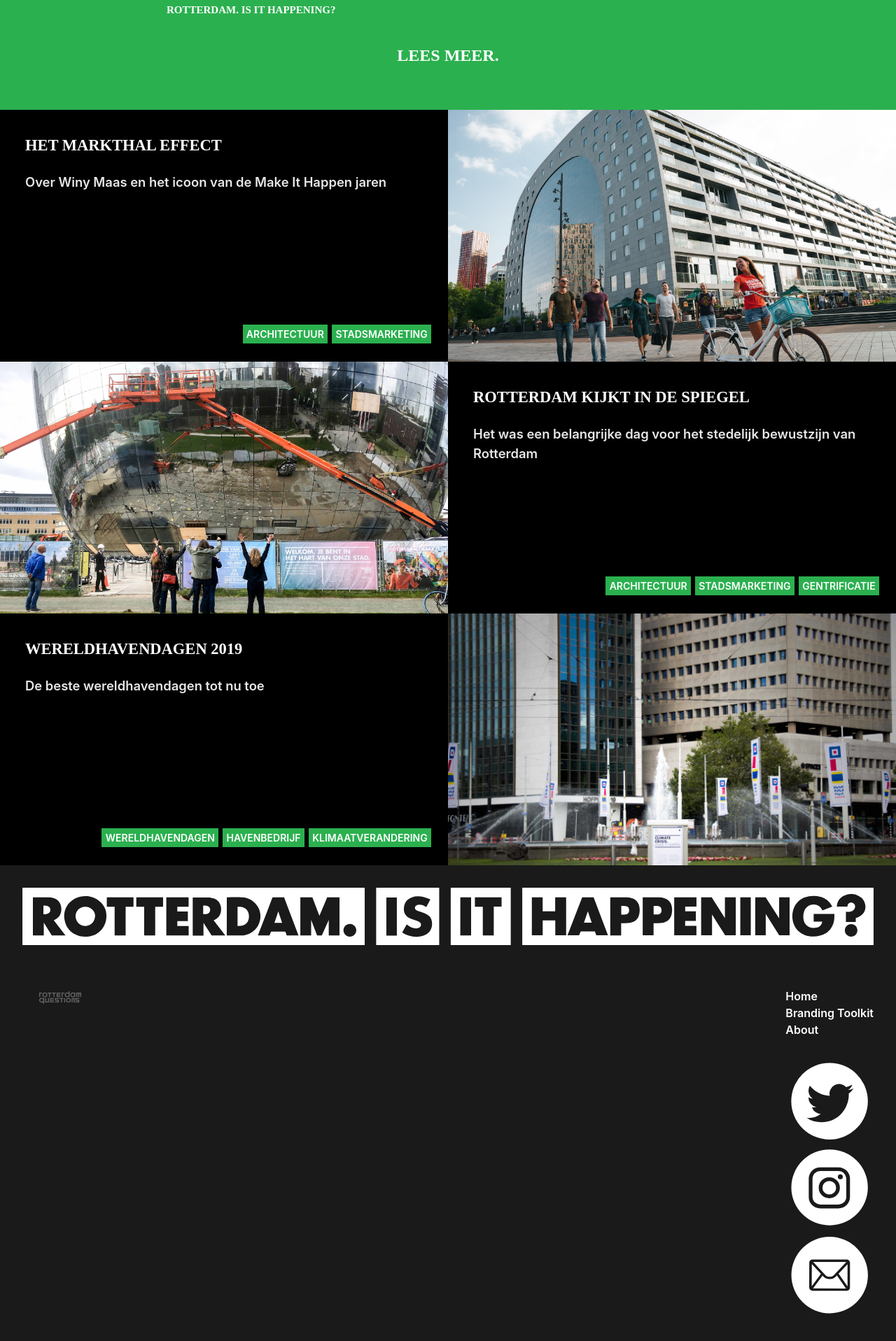
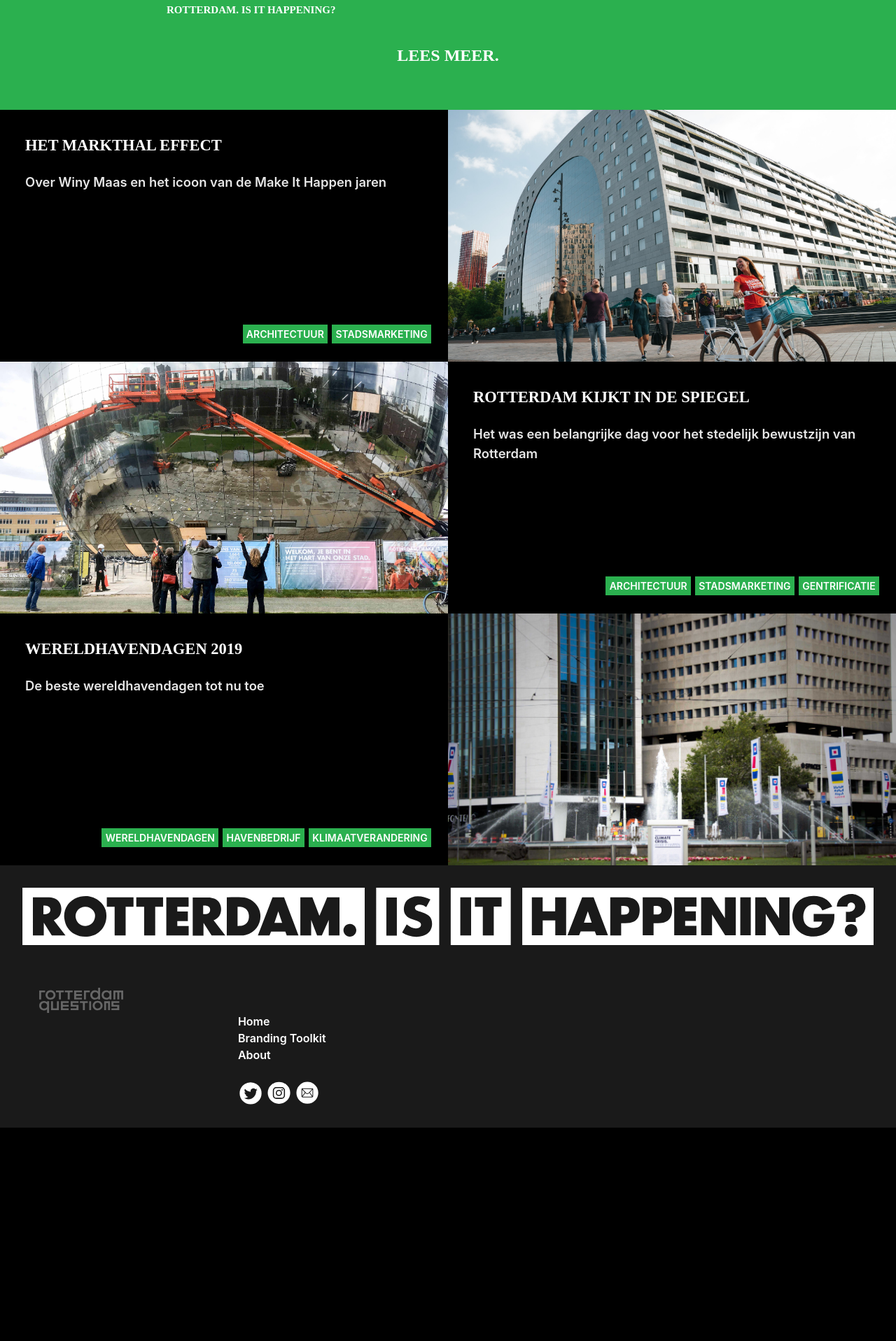
Before and after one commit to norealdirection/norealdirection.github.io, a Jekyll site: the page built from index.markdown, in a window 1280 px wide. Shown: the part 992-2909 px from the top of the page at 70% size. Built offline with Jekyll 4.4.1, drawn with Linux system fonts in a browser that asks for light colours; after the commit the page ends 2604 px from its top, so only the background shows below that.

Commit message:
Update _layout.scss

```diff
--- a/_sass/minima/_layout.scss
+++ b/_sass/minima/_layout.scss
@@ -446,7 +446,11 @@
 }
 
 .partners-svg {
-	width: 20%;
+	width: 40%;
+}
+
+.social-svg {
+	width: 4%;
 }
 
 //.footer-col {
```
